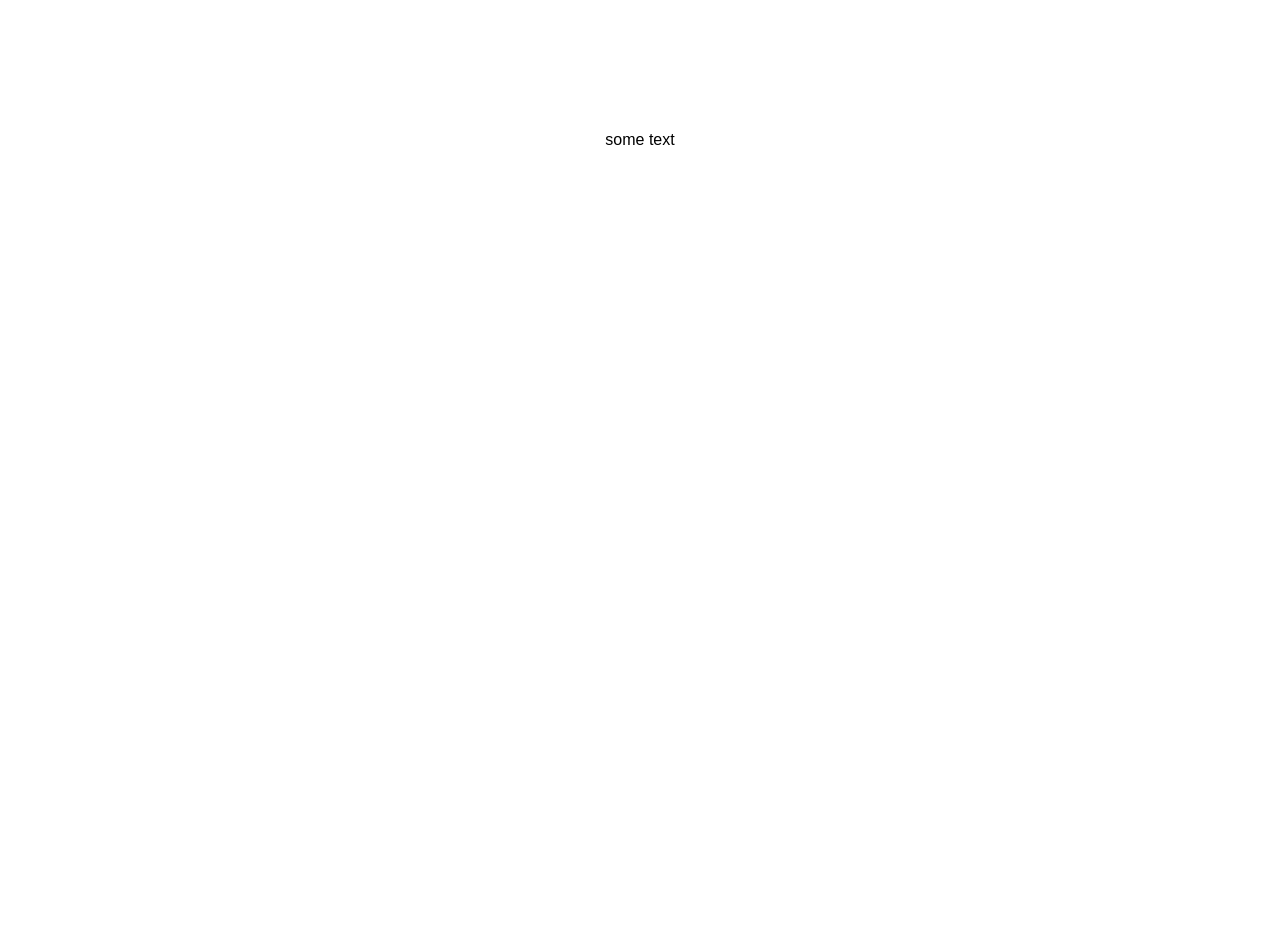
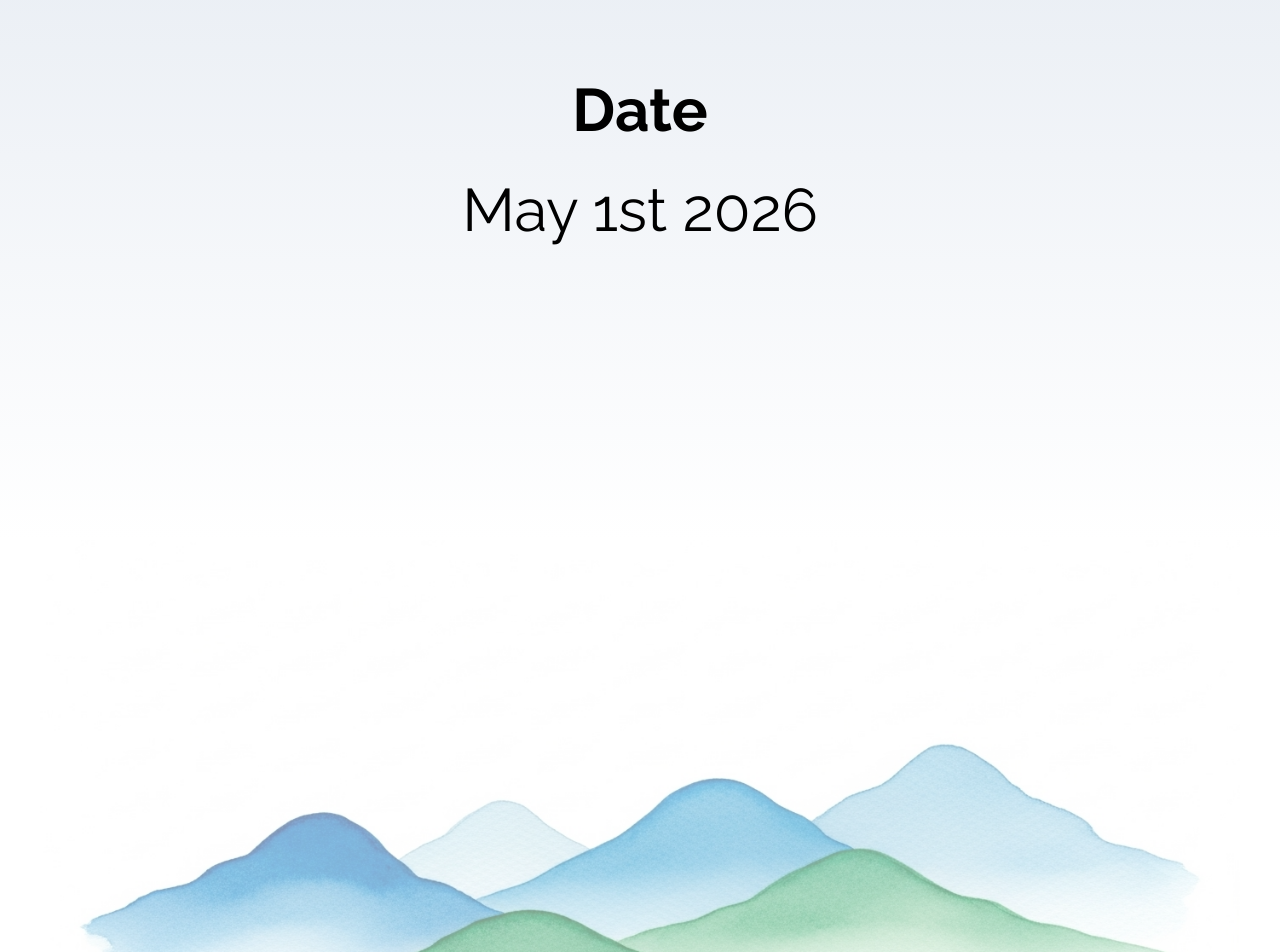
Before and after one commit to smckay1031/wedding_website, a Next.js app in the folder wedding_website/: page / in a window 1280 px wide. Shown: the part 1060-2012 px from the top of the page. Before the commit the page ends 1600 px from the top, so only its background shows below. Built offline with nearby package versions, Linux system fonts and the light colour scheme; a web font is replaced by a local one.

Commit message:
mountains footer image added and styled

```diff
--- /dev/null
+++ b/wedding_website/components/footer.tsx
@@ -0,0 +1,18 @@
+import Image from "next/image";
+import mountains from "../photos/mountains.jpg";
+
+export default function Footer() {
+  return (
+    <footer className="bg-transparent bg-backdrop-blur-md">
+      <div className="">
+      </div>
+    <Image
+        src={mountains}
+        alt="Mountains"
+        className="w-full h-full object-cover opacity-50 px-10"
+        width={1920}
+        height={1080}
+        />
+    </footer>
+  );
+}
--- a/wedding_website/src/app/layout.tsx
+++ b/wedding_website/src/app/layout.tsx
@@ -2,6 +2,7 @@ import type { Metadata } from "next";
 import { Bodoni_Moda_SC, Raleway} from "next/font/google";
 import "./globals.css";
 import Nav from "../../components/nav";
+import Footer from "../../components/footer";
 
 const bodoniModaSC = Bodoni_Moda_SC({
   variable: "--font-bodoni-moda-sc",
@@ -31,6 +32,7 @@ export default function RootLayout({
       >
         {children}
       </body>
+      <Footer />
     </html>
   );
 }
--- a/wedding_website/src/app/page.tsx
+++ b/wedding_website/src/app/page.tsx
@@ -1,4 +1,5 @@
 import hero from "../../photos/IMG_1844.jpeg";
+import mouintains from "../../photos/watercolor_mountains.jpg";
 import Image from "next/image";
 
 
@@ -15,9 +16,12 @@ export default function Home() {
           height={1080}
           />
       </div>
-      <div className="sticky z-50 flex flex-col items-center justify-center h-screen w-full text-black"
-        style={{ backgroundImage: "" }}>
-        <p> some text</p>
+      <div className=" relative sticky z-50 flex flex-col items-center justify-center min-h-screen w-full text-black bg-gradient-to-b from-slate-200 to- bg-opacity-5 bg-blur-md">
+        <div>
+          <h2 className="font-body text-6xl w-full text-center font-bold py-10 "> Date</h2>
+          <h3 className="font-body text-6xl "> May 1st 2026</h3>
+        </div>
+
       </div>
     </div>
     </>
```
Also changed, not shown: wedding_website/photos/mountains.jpg (added), wedding_website/photos/watercolor_mountains.jpg (deleted).
